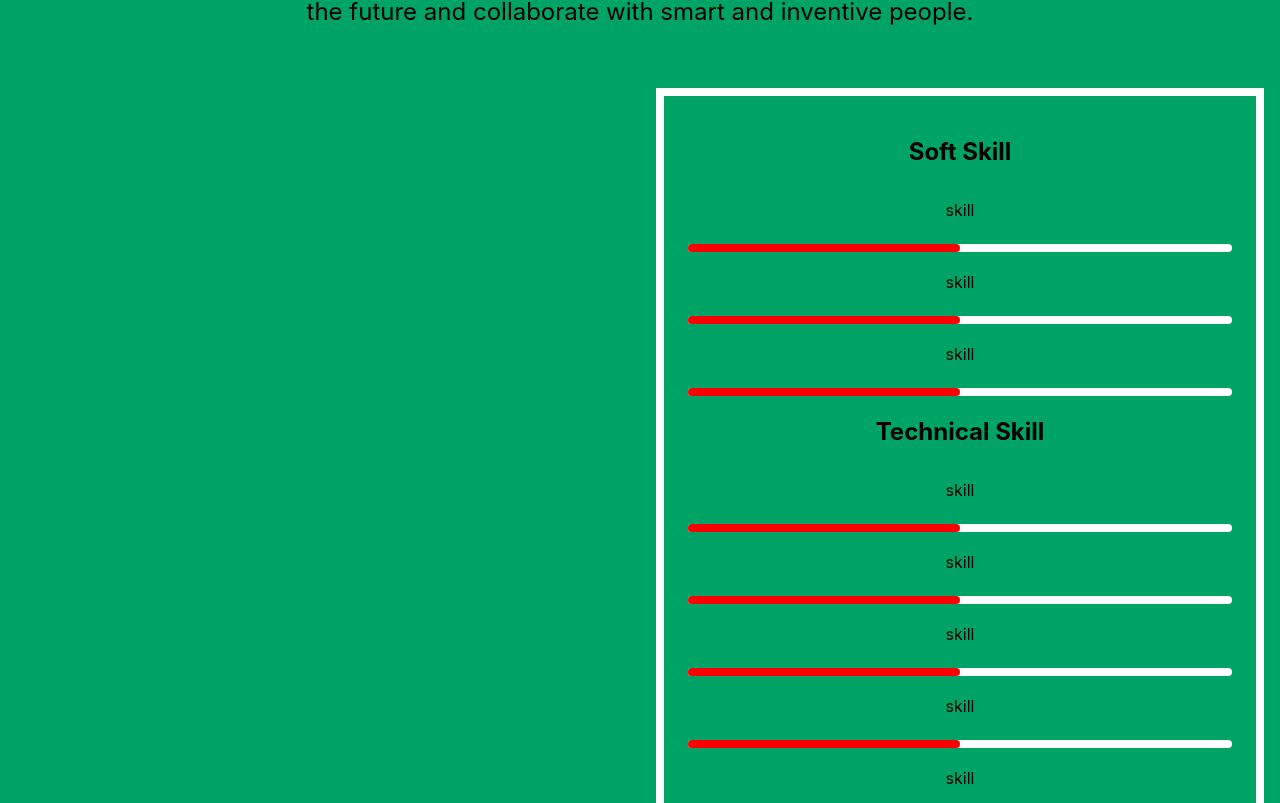
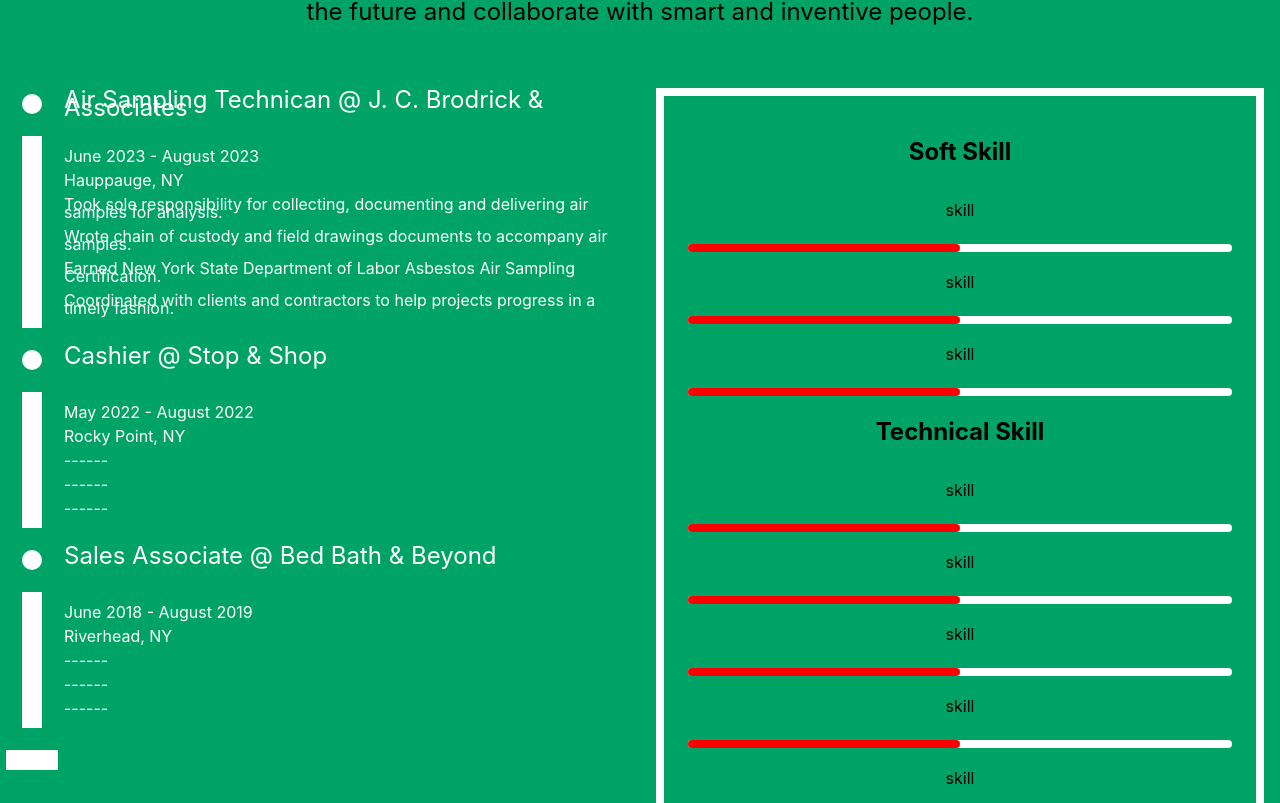
Before and after one commit to samuelsteiger/personal-website, a React (Create React App) app in the folder client/: page / in a window 1280 px wide. Shown: the part 757-1560 px from the top of the page. Built offline with nearby package versions, Linux system fonts and the light colour scheme.

Commit message:
created work_history component

```diff
--- a/client/src/about_me.js
+++ b/client/src/about_me.js
@@ -3,6 +3,7 @@
 import Bio from "./bio"
 import SkillSheet from "./skill_sheet"
 import ProjectBanner from "./project_banner"
+import WorkHistory from "./work_history"
 
 export default function AboutMe() {
     return(
@@ -17,7 +18,9 @@
                 <Headshot/>
                 <Bio/>
             </div>
-            <div class="Employment"></div>
+            <div class="Employment">
+                <WorkHistory/>
+            </div>
             <div class="Skills">
                 <SkillSheet/>
             </div>
--- /dev/null
+++ b/client/src/static/work_history.json
@@ -0,0 +1,36 @@
+[
+    {
+        "title":"Air Sampling Technican",
+        "employer":"J. C. Brodrick & Associates",
+        "datesEmployed":"June 2023 - August 2023",
+        "location":"Hauppauge, NY",
+        "desc": [
+            "Took sole responsibility for collecting, documenting and delivering air samples for analysis.",
+            "Wrote chain of custody and field drawings documents to accompany air samples.",
+            "Earned New York State Department of Labor Asbestos Air Sampling Certification.",
+            "Coordinated with clients and contractors to help projects progress in a timely fashion."
+        ]
+    },
+    {
+        "title":"Cashier",
+        "employer":"Stop & Shop",
+        "datesEmployed":"May 2022 - August 2022",
+        "location":"Rocky Point, NY",
+        "desc": [
+            "------",
+            "------",
+            "------"
+        ]
+    },
+    {
+        "title":"Sales Associate",
+        "employer":"Bed Bath & Beyond",
+        "datesEmployed":"June 2018 - August 2019",
+        "location":"Riverhead, NY",
+        "desc": [
+            "------",
+            "------",
+            "------"
+        ]
+    }
+]
--- /dev/null
+++ b/client/src/work_history.css
@@ -0,0 +1,45 @@
+.work-sheet {
+    display: grid;
+    grid-template-columns: auto auto;
+    grid-template-rows: repeat(6, 1fr auto) 1fr;
+    grid-template-columns: 4rem auto;
+}
+
+.job-title {
+    color: white;
+    font-size: 1.5rem;
+    line-height: 0.5rem;
+    text-align: left;
+}
+
+.job-desc {
+    color: white;
+    font-size: 1rem;
+    line-height: 0.5rem;
+    text-align: left;
+}
+
+.bullet {
+    margin: auto auto;
+    height: 20px;
+    width: 20px;
+    background-color: white;
+    border-radius: 50%;
+    display: inline-block;
+}
+
+.between-bar {
+    margin: auto auto;
+    height: 100%;
+    width: 20px;
+    background-color: white;
+    display: inline-block;
+}
+
+.stop-bar {
+    margin: auto auto;
+    height: 20px;
+    width: 80%;
+    background-color: white;
+    display: inline-block;
+}
--- /dev/null
+++ b/client/src/work_history.js
@@ -0,0 +1,47 @@
+import "./work_history.css"
+import wh from "./static/work_history.json"
+
+export default function WorkHistory() {
+    return(
+    <div class = "work-sheet">
+        <div class = "bullet"></div>
+        <p class = "job-title">{wh[0]["title"]} @ {wh[0]["employer"]}</p>
+        <div class = "between-bar"></div>
+        <div class = "job-desc">
+            <p>{wh[0]["datesEmployed"]}</p>
+            <p>{wh[0]["location"]}</p>
+            {wh[0].desc.map((line, index) => {
+                return (
+                    <p>{line}</p>
+                );
+            })}
+        </div>
+        <div class = "bullet"></div>
+        <p class = "job-title">{wh[1]["title"]} @ {wh[1]["employer"]}</p>
+        <div class = "between-bar"></div>
+        <div class = "job-desc">
+            <p>{wh[1]["datesEmployed"]}</p>
+            <p>{wh[1]["location"]}</p>
+            {wh[1].desc.map((line, index) => {
+                return (
+                    <p>{line}</p>
+                );
+            })}
+        </div>
+        <div class = "bullet"></div>
+        <p class = "job-title">{wh[2]["title"]} @ {wh[2]["employer"]}</p>
+        <div class = "between-bar"></div>
+        <div class = "job-desc">
+            <p>{wh[2]["datesEmployed"]}</p>
+            <p>{wh[2]["location"]}</p>
+            {wh[2].desc.map((line, index) => {
+                return (
+                    <p>{line}</p>
+                );
+            })}
+        </div>
+        <div class = "stop-bar"></div>
+    </div>
+    )
+
+}
```
